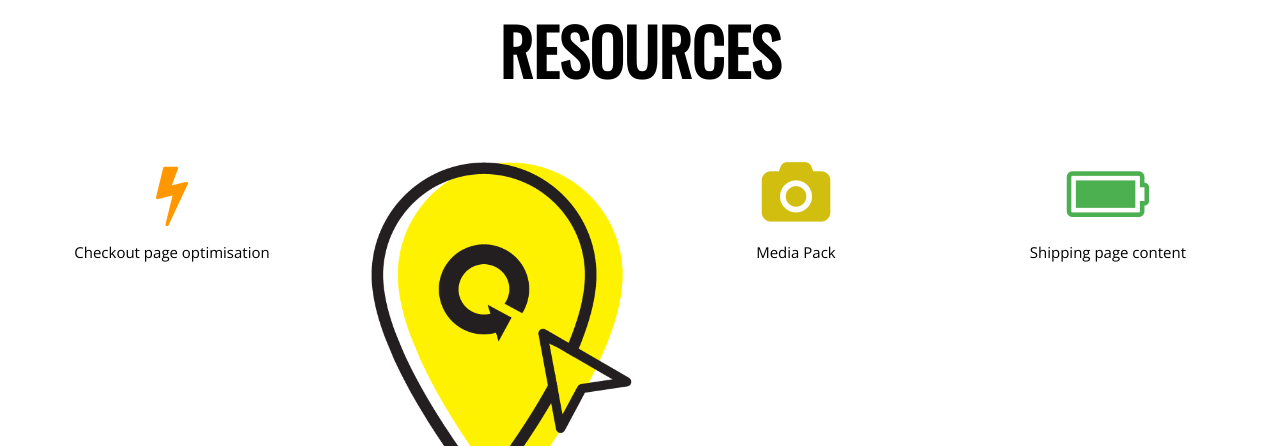
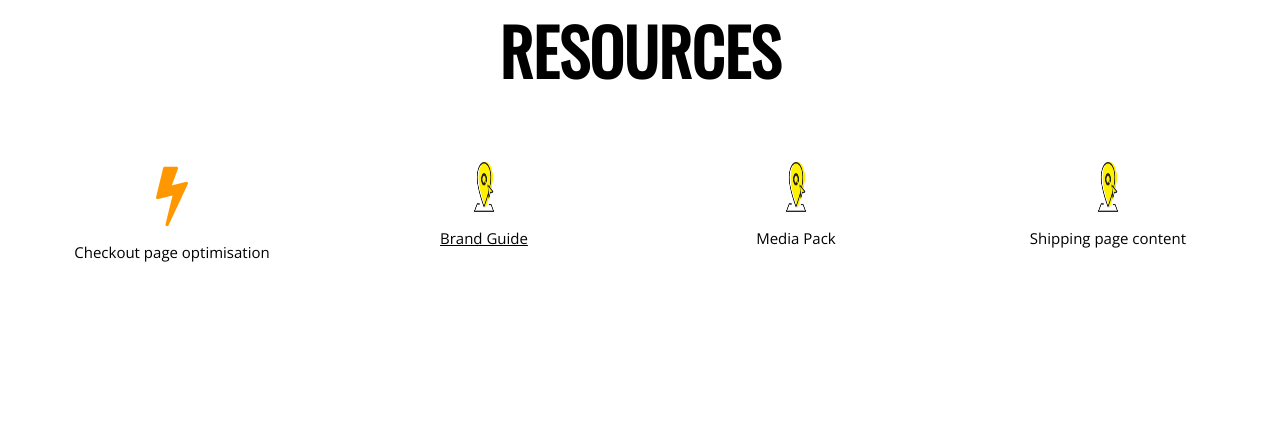
Before and after one commit to Nabeelahem/Nabeelahem.github.io, a plain HTML site: page index.html in a window 1280 px wide. Shown: the part 1393-1839 px from the top of the page. Drawn offline with nearby package versions, Linux system fonts and the light colour scheme.

Commit message:
Update index.html

```diff
--- a/index.html
+++ b/index.html
@@ -54,15 +54,15 @@ and is wrapped around the whole page content, except for the footer in this exam
       <p>Checkout page optimisation</p>
     </div>
     <div class="w3-col s3">
-       <img class="w3-image" src="brand.png">
+       <img class="w3-image" src="brand.png" style="width: 20px; height: 50px;">
       <p><a href="https://drive.google.com/file/d/1vM7XVFRMmjSndLzi3Qsm9rcolzBY2k8a/view?usp=sharing">Brand Guide</a></p>
     </div>
     <div class="w3-col s3">
-      <i class="fa fa-camera w3-text-yellow w3-jumbo"></i>
+       <img class="w3-image" src="brand.png" style="width: 20px; height: 50px;">
       <p>Media Pack</p>
     </div>
     <div class="w3-col s3">
-      <i class="fa fa-battery-full w3-text-green w3-jumbo"></i>
+      <img class="w3-image" src="brand.png" style="width: 20px; height: 50px;">
       <p>Shipping page content</p>
     </div>
   </div>
```
